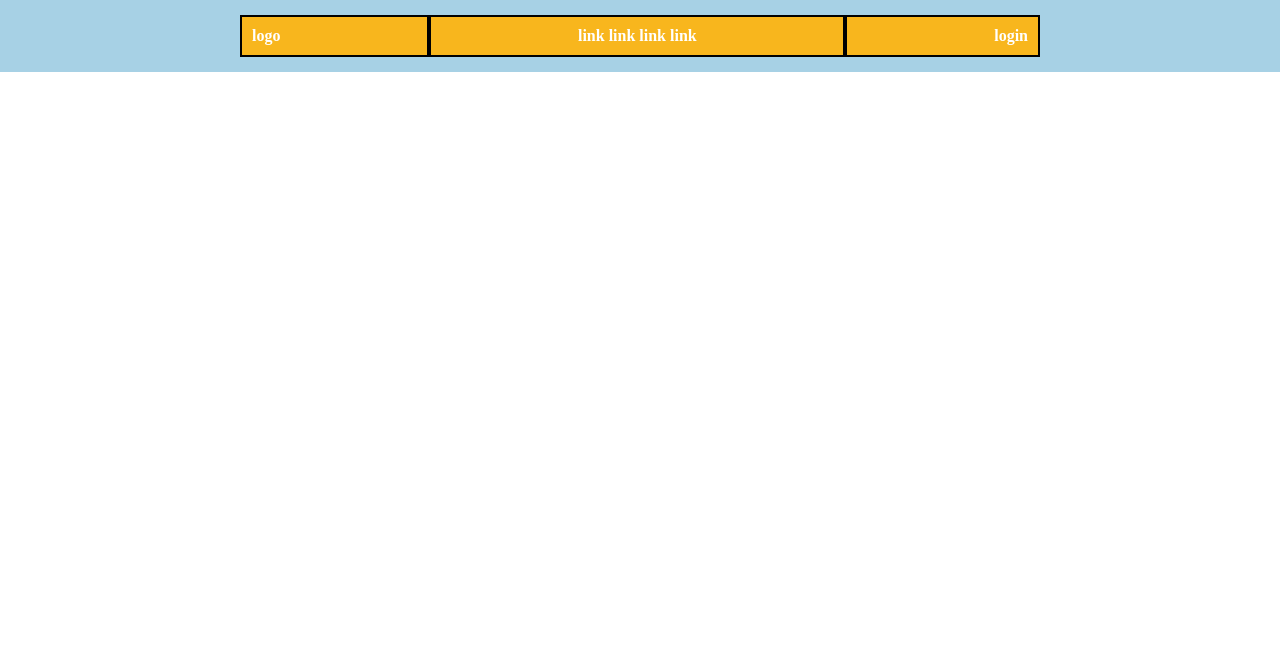
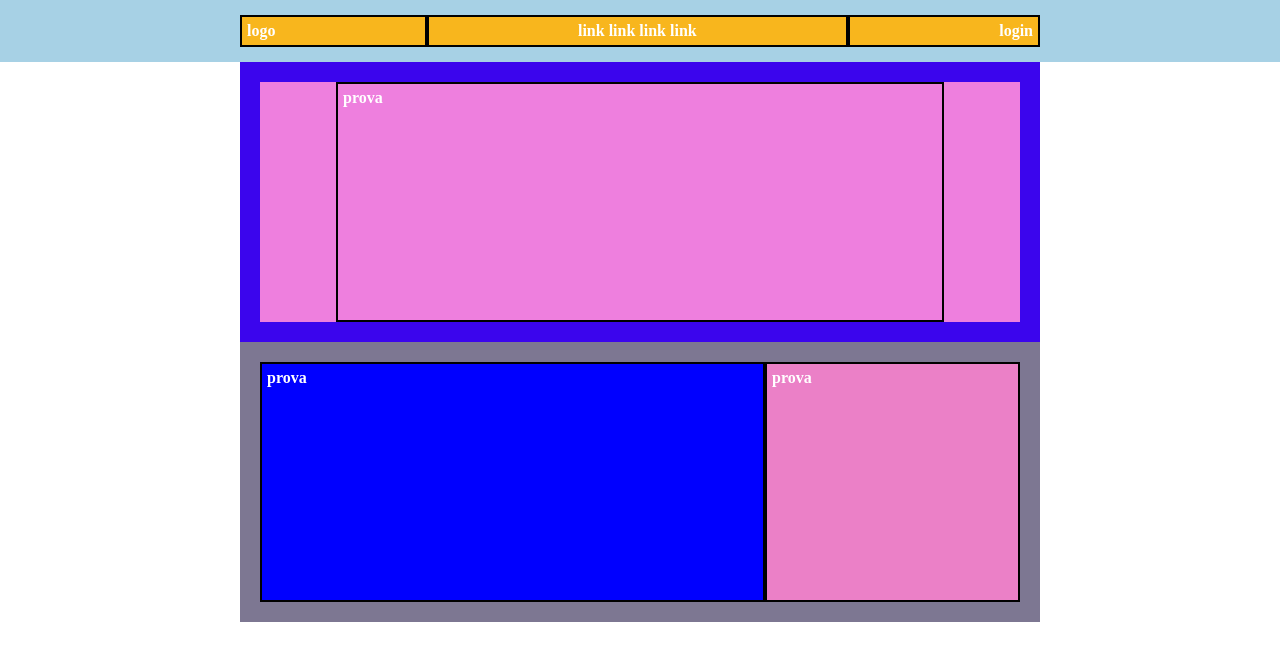
Before and after one commit to DamianoLunardo/htmlcss-struttura-discord, a plain HTML site: page index.html in a window 1280 px wide. Drawn offline with Linux system fonts and the light colour scheme.

Commit message:
ADD section 2 layout

```diff
--- a/index.html
+++ b/index.html
@@ -1,5 +1,6 @@
 <!DOCTYPE html>
 <html lang="en">
+    <main class="main-content">
 	<head>
 		<meta charset="UTF-8" />
 		<meta name="viewport" content="width=device-width, initial-scale=1.0" />
@@ -7,6 +8,8 @@
 		<title>Flex layout</title>
 	</head>
 	<body class="debug">
+
+        <!-- Header -->
 		<header class="page-header">
 			<nav class="container">
 				<div class="row">
@@ -17,6 +20,30 @@
 			</nav>
 		</header>
 
+        <!-- First section -->
+        <section class="section-1 container">
+            <div class="row-1">
+                <div class="col-8">prova</div>
+            </div>
+        </section>
+
+        <!-- Second section
+        <section class="section-2 container">
+            <div class="row-2">
+                <div class="col-6.a"></div>
+                <div class="col-4.a"></div>
+            </div>
+        </section>
+    -->
+        <!-- First section -->
+        <section class="section-2 container">
+            <div class="row-2">
+                <div class="col-8a">prova</div>
+                <div class="col-4a">prova</div>
+            </div>
+        </section>
+
+
 
 
 
--- a/style.css
+++ b/style.css
@@ -13,6 +13,10 @@ body {
 .container {
     max-width: 800px;
     margin: 0 auto;
+}
+
+.main-content {
+	flex-grow: 1;
 }
 
 /* debug */
@@ -35,10 +39,10 @@ body {
 
 .debug [class^='col-'] {
 	min-height: 10px;
-	padding: 10px;
+	padding: 5px;
 	border: 2px solid rgb(0, 0, 0);
 	color: white;
-	font-weight: 700;
+	font-weight: 600;
 }
 
 /* header*/
@@ -64,3 +68,84 @@ body {
 .align-text-header {
 	text-align: right;
 }
+
+/* first section*/
+
+/*.debug .section-1 {
+    padding: 20px;
+	background-color: rgb(11, 7, 243);
+	min-height: 240px;
+}*/
+
+.debug .section-1 {
+	padding: 20px;
+	background-color: rgb(59, 5, 237);
+	min-height: 230px;
+}
+
+
+.row-1 {
+	display: flex;
+	flex-wrap: wrap;
+	background-color: rgb(238, 127, 222);
+	color: black;
+	justify-content: center;
+}
+
+.col-8 {
+	flex-basis: 80%;
+	height: 240px;
+}
+
+/* second section */
+/*
+.debug .section-2 {
+	padding: 20px;
+	min-height: 230px;
+}
+
+.row-2 {
+	display: flex;
+	flex-wrap: wrap;
+	background-color: rgb(255, 255, 255);
+	color: black;
+	justify-content: center;
+}
+
+.col-6.a {
+	display: flex;
+	flex-basis: %;
+}
+
+.col-4.a {
+	display: flex;
+	flex-basis: %;
+}
+*/
+
+.debug .section-2 {
+	padding: 20px;
+	background-color: rgb(125, 119, 146);
+	min-height: 230px;
+}
+
+.row-2 {
+	display: flex;
+	flex-wrap: row;
+
+	color: black;
+	justify-content: center;
+}
+
+.col-8a {
+	flex-basis: 100%;
+
+	height: 240px;
+	background-color: blue;
+}
+
+.col-4a {
+	flex-basis: 50%;
+	height: 240px;
+	background-color: rgb(235, 128, 199);
+}
```
